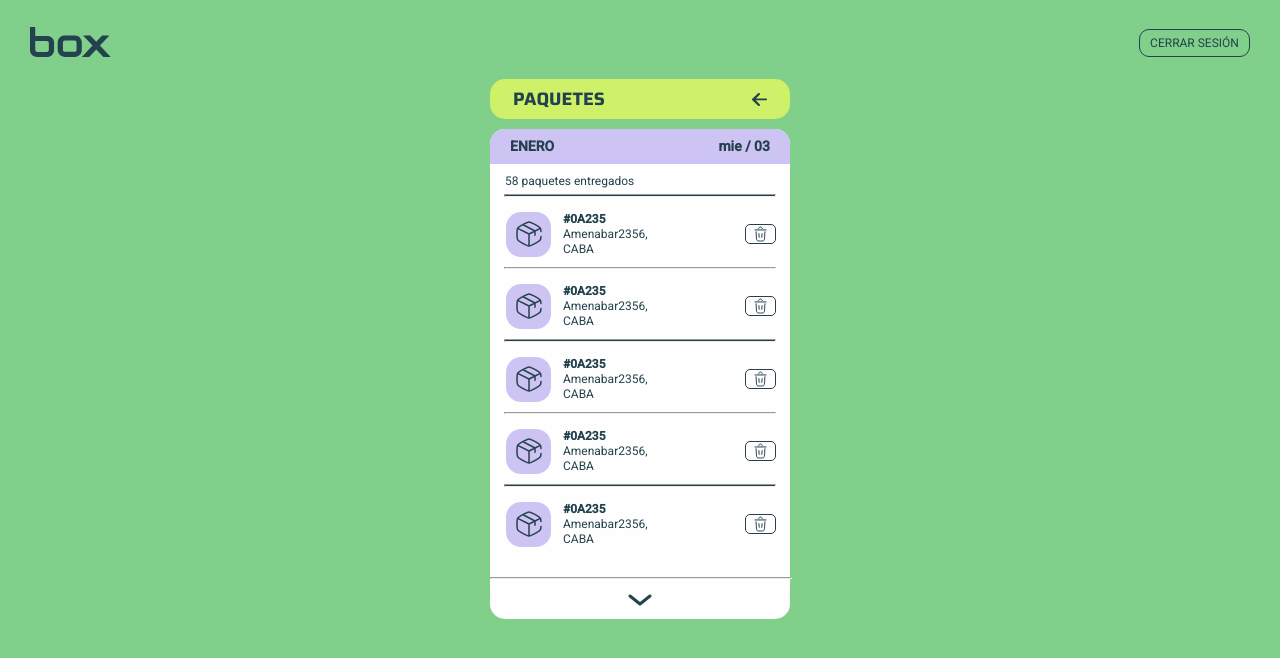
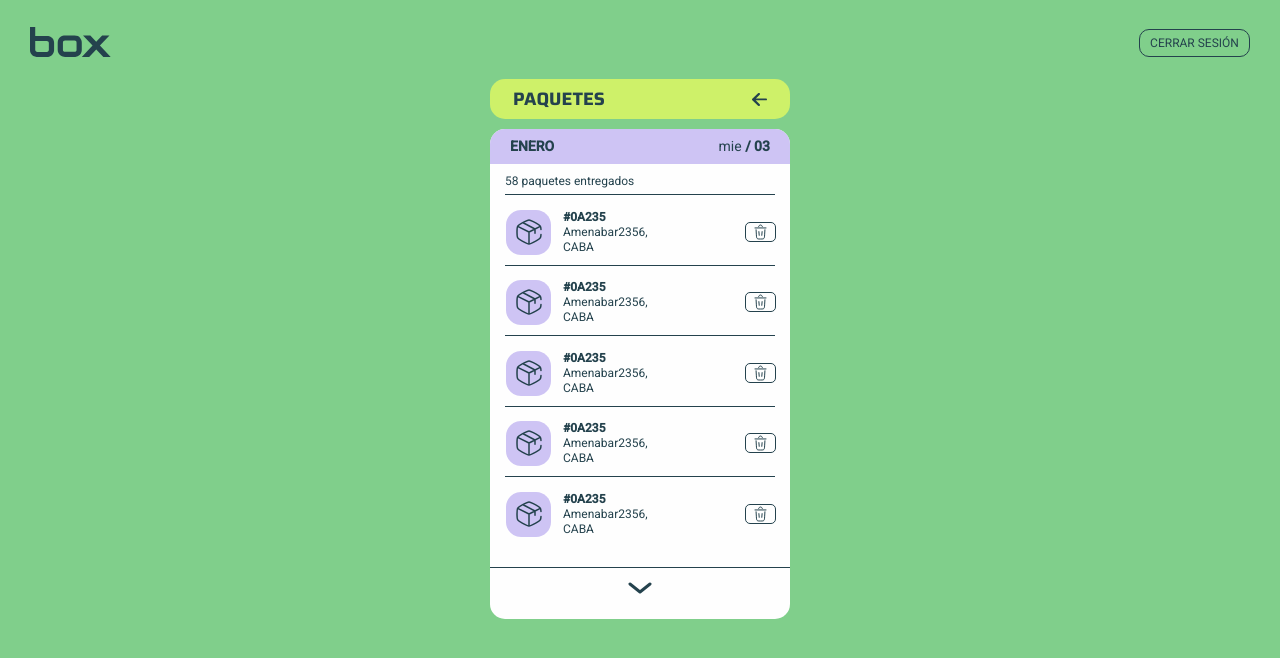
Before and after one commit to JuanPiPem/BoxDeliveryFrontend, a Next.js app: page /packages-admin in a window 1280 px wide. Shown: the top 658 px of the page. Built offline with nearby package versions, Linux system fonts and the light colour scheme.

Commit message:
edit styles packaged component

```diff
--- a/src/components/packages-admin/Packages-admin.tsx
+++ b/src/components/packages-admin/Packages-admin.tsx
@@ -1,6 +1,5 @@
 import React from "react";
 import s from "./packages-admin.module.scss";
-import Navbar from "commons/navbar/Navbar";
 import Header from "commons/header/Header";
 import TableListPackages from "commons/tableListPackages/TableListPackages";
 import Vector from "assets/img/Vector";
@@ -20,7 +19,8 @@ const getFormattedDate = () => {
 };
 
 const Packages = () => {
-  const { month, day, dayOfWeek } = getFormattedDate();
+  // const { month, day, dayOfWeek } = getFormattedDate();
+  getFormattedDate();
 
   return (
     <div className={s.addPackagesContainer}>
@@ -32,7 +32,10 @@ const Packages = () => {
           <div className={s.headList}>
             <div>
               <h1 className={s.month}>Enero </h1>
-              <h1 className={s.day}> mie / 03</h1>
+              <h1 className={s.day}>
+                {" "}
+                mie <span className={s.bold}>/ 03</span>
+              </h1>
             </div>
           </div>
           <div className={s.packagesNumber}>58 paquetes entregados</div>
--- a/src/components/packages-admin/packages-admin.module.scss
+++ b/src/components/packages-admin/packages-admin.module.scss
@@ -29,6 +29,9 @@
   height: 35px;
   border-radius: 15px 15px 0px 0px;
   background-color: $light-violet;
+  .bold {
+    font-weight: 600;
+  }
 }
 .headList > div {
   display: flex;
@@ -53,6 +56,7 @@
 
 .day {
   margin-right: 20px;
+  font-weight: 400;
 }
 
 .packagesNumber {
@@ -63,6 +67,7 @@
 
 .hr {
   width: 270px;
+  border: none;
   height: 0.5px;
   background: #24424d;
 }
@@ -76,6 +81,7 @@
 .lastHr {
   width: 300px;
   margin-top: 30px;
+  border: none;
   height: 0.5px;
   background: #24424d;
 }
```
